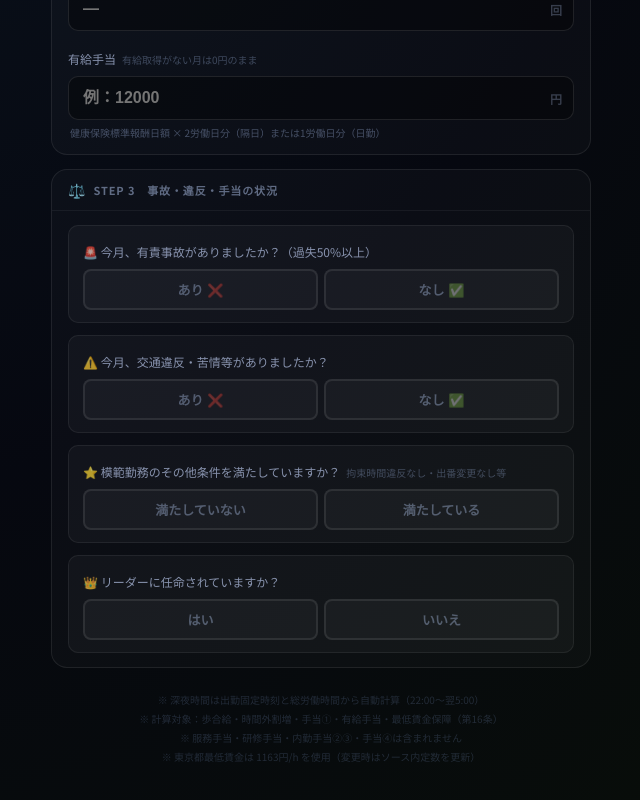
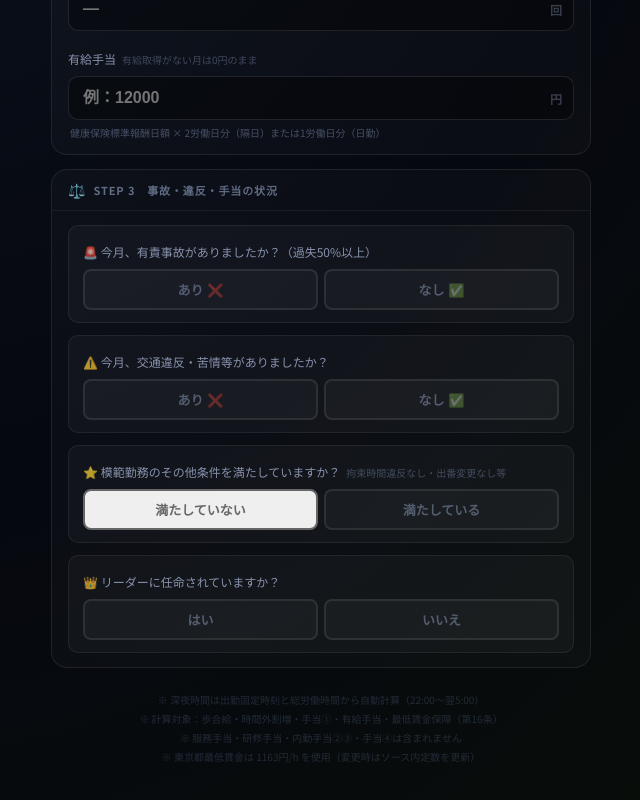
Before and after one commit to kintaxx/asuka-salary-simulator, a React (Vite) app: page / in a window 1280 px wide. Shown: the part 873-1673 px from the top of the page, without its empty margins (319-959 px from the left). Built offline with nearby package versions, Linux system fonts and the light colour scheme.

Commit message:
Add files via upload

```diff
--- a/src/App.jsx
+++ b/src/App.jsx
@@ -1119,7 +1119,7 @@ export default function App() {
             }}>
               <Lbl text="⭐ 模範勤務のその他条件を満たしていますか？"
                 hint="拘束時間違反なし・出番変更なし等" />
-              <Toggle value={mohanOK} onChange={v => setMohanOK(!v)}
+              <Toggle value={!mohanOK} onChange={v => setMohanOK(!v)}
                 labelOn="満たしていない" labelOff="満たしている"
                 colorOn="#666" colorOff="#4f8ef7" />
             </div>
```
